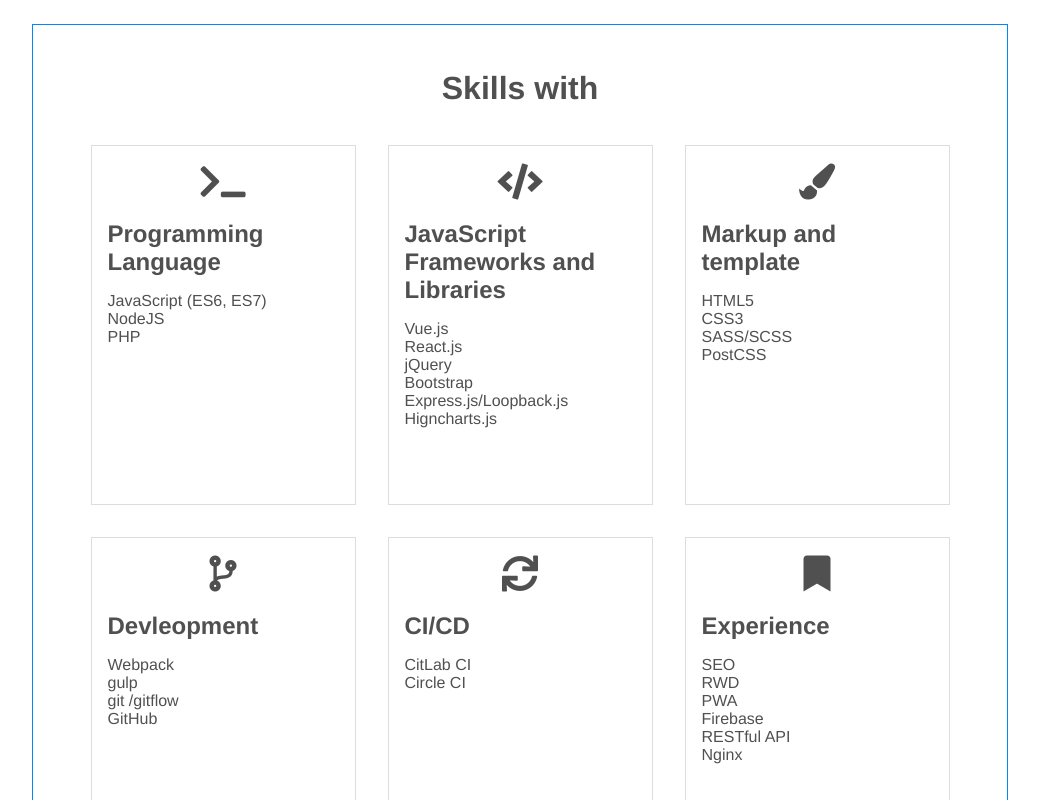
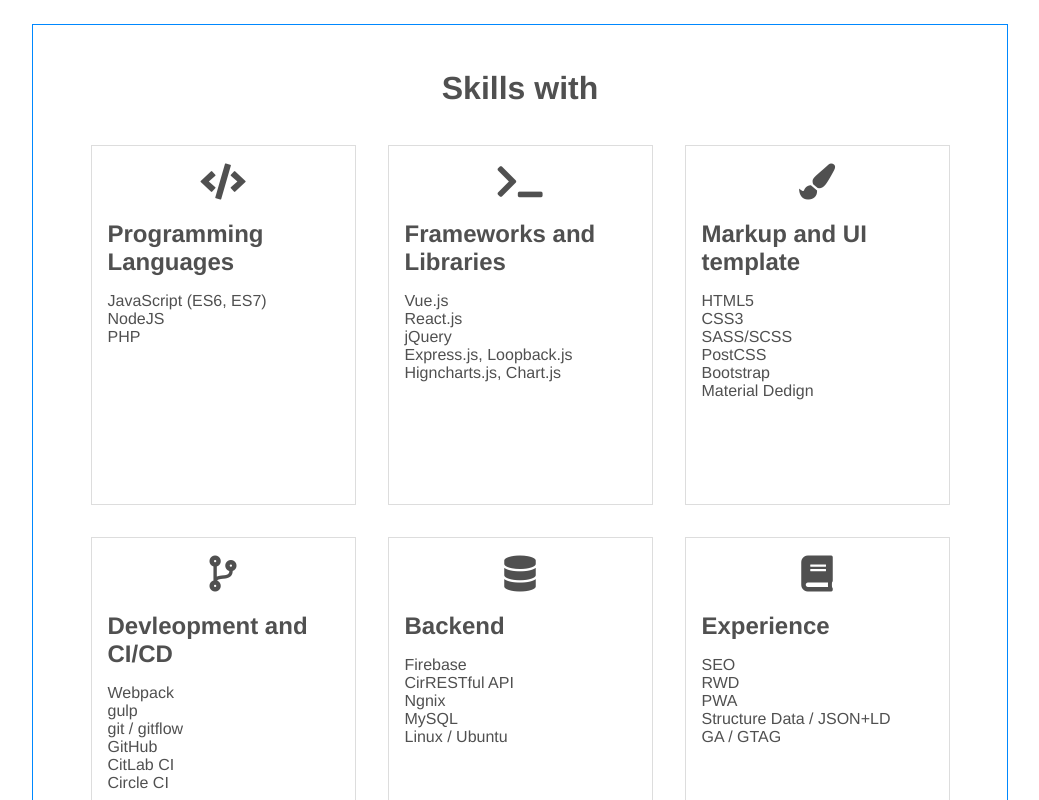
Before and after one commit to northwalker/Northwalker.github.io, a Vue app: page /skills in a window 1280 px wide. Both pictures are taken after a click on the link "Skills". Shown: the top 800 px of the page, without its empty margins (120-1159 px from the left). Built offline with nearby package versions, Linux system fonts and the light colour scheme.

Commit message:
Update info

```diff
--- a/src/components/Skills.vue
+++ b/src/components/Skills.vue
@@ -4,8 +4,8 @@
     <div class="cards">
       <!--  -->
       <div key="Programming" class="card">
-        <div class="icon"><i class="fas fa-terminal"></i></div>
-        <h2 class="title">Programming Language</h2>
+        <div class="icon"><i class="fas fa-code"></i></div>
+        <h2 class="title">Programming Languages</h2>
         <div class="content">
           <div>JavaScript (ES6, ES7)</div>
           <div>NodeJS</div>
@@ -14,59 +14,64 @@
       </div>
       <!--  -->
       <div key="Frameworks" class="card">
-        <div class="icon"><i class="fas fa-code"></i></div>
-        <h2 class="title">JavaScript Frameworks and Libraries</h2>
+        <div class="icon"><i class="fas fa-terminal"></i></div>
+        <h2 class="title">Frameworks and Libraries</h2>
         <div class="content">
           <div>Vue.js</div>
           <div>React.js</div>
           <div>jQuery</div>
-          <div>Bootstrap</div>
-          <div>Express.js/Loopback.js</div>
-          <div>Higncharts.js</div>
+          <div>Express.js, Loopback.js</div>
+          <div>Higncharts.js, Chart.js</div>
         </div>
       </div>
       <!--  -->
       <div key="Markup" class="card">
         <div class="icon"><i class="fas fa-paint-brush"></i></div>
-        <h2 class="title">Markup and template</h2>
+        <h2 class="title">Markup and UI template</h2>
         <div class="content">
           <div>HTML5</div>
           <div>CSS3</div>
           <div>SASS/SCSS</div>
           <div>PostCSS</div>
+          <div>Bootstrap</div>
+          <div>Material Dedign</div>
         </div>
       </div>
       <!--  -->
       <div key="Devleopment" class="card">
         <div class="icon"><i class="fas fa-code-branch"></i></div>
-        <h2 class="title">Devleopment</h2>
+        <h2 class="title">Devleopment and CI/CD</h2>
         <div class="content">
           <div>Webpack</div>
           <div>gulp</div>
-          <div>git /gitflow</div>
+          <div>git / gitflow</div>
           <div>GitHub</div>
-        </div>
-      </div>
-      <!--  -->
-      <div key="CICD" class="card">
-        <div class="icon"><i class="fas fa-sync"></i></div>
-        <h2 class="title">CI/CD</h2>
-        <div class="content">
           <div>CitLab CI</div>
           <div>Circle CI</div>
         </div>
       </div>
       <!--  -->
+      <div key="CICD" class="card">
+        <div class="icon"><i class="fas fa-database"></i></div>
+        <h2 class="title">Backend</h2>
+        <div class="content">
+          <div>Firebase</div>
+          <div>CirRESTful API</div>
+          <div>Ngnix</div>
+          <div>MySQL</div>
+          <div>Linux / Ubuntu</div>
+        </div>
+      </div>
+      <!--  -->
       <div key="Experience" class="card">
-        <div class="icon"><i class="fas fa-bookmark"></i></div>
+        <div class="icon"><i class="fas fa-book"></i></div>
         <h2 class="title">Experience</h2>
         <div class="content">
           <div>SEO</div>
           <div>RWD</div>
           <div>PWA</div>
-          <div>Firebase</div>
-          <div>RESTful API</div>
-          <div>Nginx</div>
+          <div>Structure Data / JSON+LD</div>
+          <div>GA / GTAG</div>
         </div>
       </div>
       <!--  -->
```
Also changed, not shown: index.html (+1 -1 lines), 4 other files (tests, documents, lock files or other folders).
